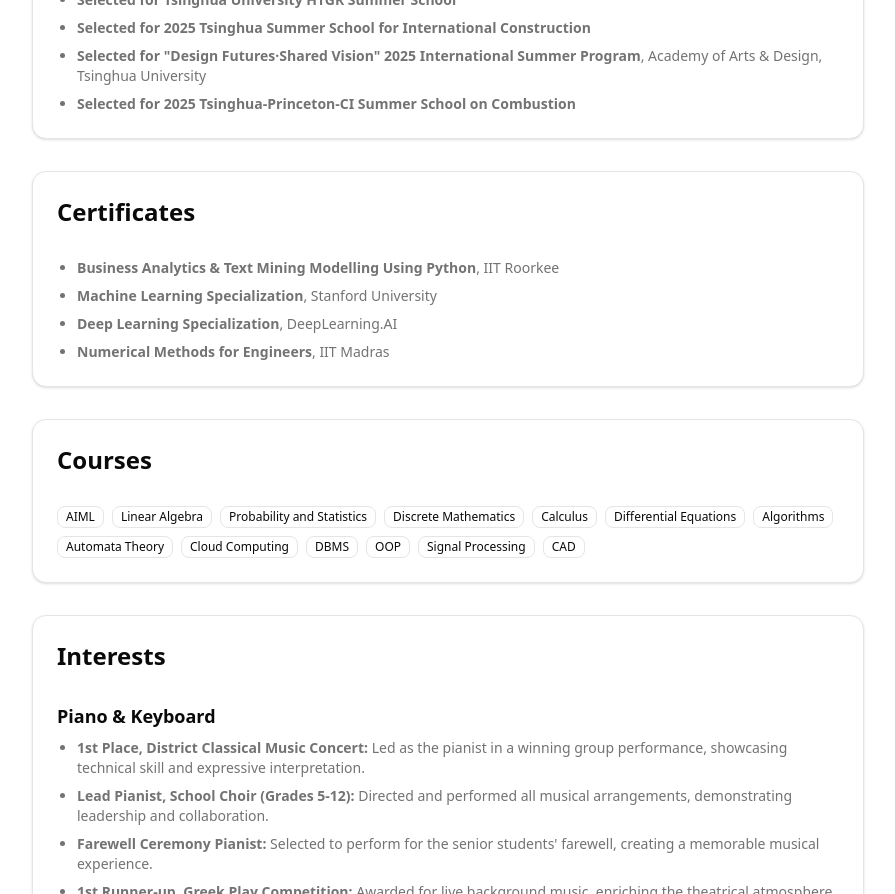
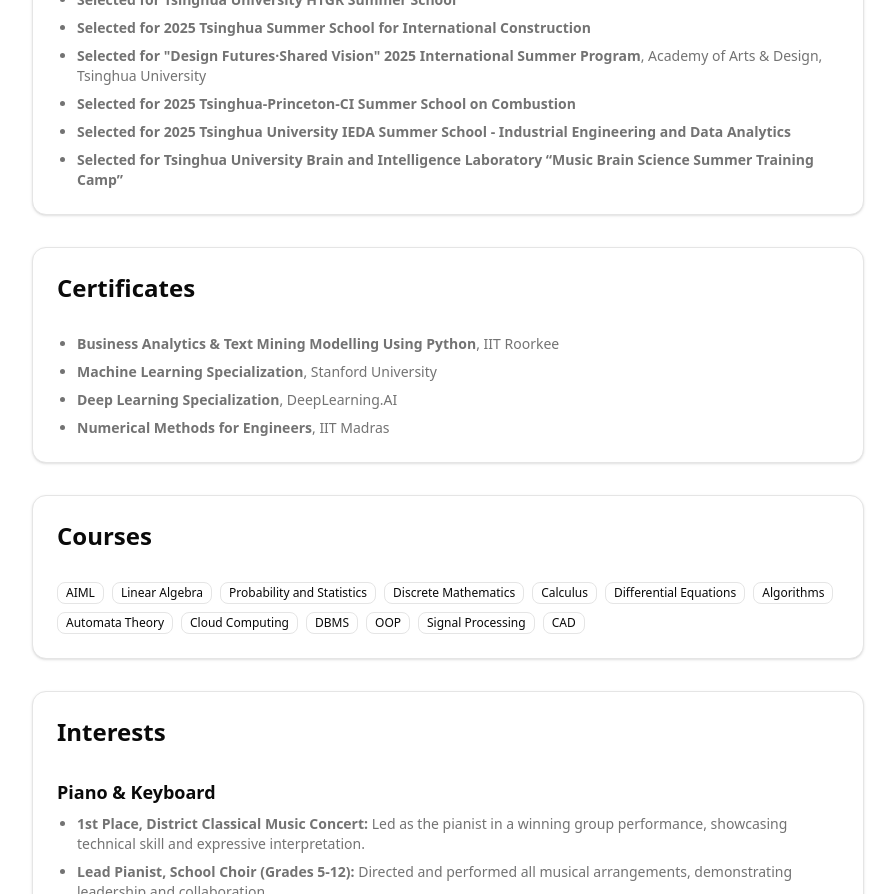
Before and after one commit to ayushb03/personal-website, a Next.js app: page / in a window 1280 px wide. Shown: the part 5960-6854 px from the top of the page, without its empty margins (192-1087 px from the left). Built offline with nearby package versions, Linux system fonts and the light colour scheme.

Commit message:
Update page.tsx

```diff
--- a/src/app/page.tsx
+++ b/src/app/page.tsx
@@ -562,8 +562,10 @@ export default function Home() {
             <li><strong>CodeUncode 2024:</strong> Secured 49th position out of 2000 participants in an ACM-ICPC-style algorithmic contest.</li>
             <li><strong>Selected for Tsinghua University HTGR Summer School</strong></li>
             <li><strong>Selected for 2025 Tsinghua Summer School for International Construction</strong></li>
-            <li><strong>Selected for &quot;Design Futures·Shared Vision&quot; 2025 International Summer Program</strong>, Academy of Arts & Design, Tsinghua University</li>
+            <li><strong>Selected for "Design Futures·Shared Vision" 2025 International Summer Program</strong>, Academy of Arts & Design, Tsinghua University</li>
             <li><strong>Selected for 2025 Tsinghua-Princeton-CI Summer School on Combustion</strong></li>
+            <li><strong>Selected for 2025 Tsinghua University IEDA Summer School - Industrial Engineering and Data Analytics</strong></li>
+            <li><strong>Selected for Tsinghua University Brain and Intelligence Laboratory “Music Brain Science Summer Training Camp”</strong></li>
           </ul>
         </CardContent>
       </Card>
```
